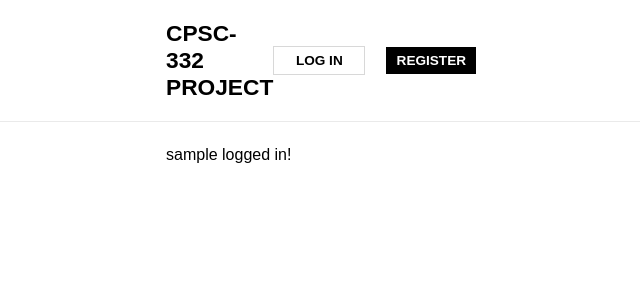
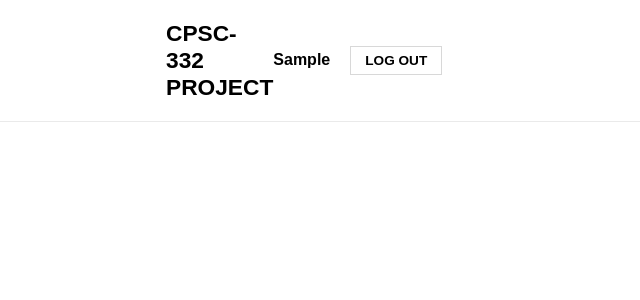
Before and after one commit to waterbearsinspace/cpsc-323-project, a PHP site: page /php/index.php in a window 1280 px wide. Shown: the top 300 px of the page, without its empty margins (354-994 px from the left). Run offline with PHP 8.4, Linux system fonts and the light colour scheme; the visitor is signed in with stand-in values (Sample User, id 1).

Commit message:
Add user logout

```diff
--- a/css/style.css
+++ b/css/style.css
@@ -14,10 +14,6 @@ html {
 
   font-family: sans-serif;
   color: #000000;
-}
-
-h1 {
-  font-size: 1.42em;
 }
 
 hr {
@@ -48,7 +44,7 @@ a:hover {
 
 /* HEADER STYLES */
 
-#header-container {
+.header-container {
   flex: 1;
   display: flex;
 
@@ -61,11 +57,11 @@ a:hover {
   font-size: .85em;
 }
 
-#logo {
+.logo {
   font-size: 1.42em;
 }
 
-#login-container {
+.login-container {
   flex: 1;
   display: flex;
 
@@ -74,7 +70,7 @@ a:hover {
   align-items: center;
 }
 
-#login {
+.login {
   border: #000000;
   border-style: solid;
   border-width: 1px;
@@ -87,7 +83,7 @@ a:hover {
   text-align: center;
 }
 
-#login:hover {
+.login:hover {
   border-color: #000000;
   color: #282bd6;
   line-height: 2em;
@@ -95,25 +91,41 @@ a:hover {
   text-align: center;
 }
 
-#register {
+.logout.login:hover {
+  border-color: #e20a0a;
+  background: #e20a0a;
+  color: #ffffff;
+}
+
+.register {
   background-color: #000000;
   color: white;
   border-style: solid;
   border-width: 1px;
 
   line-height: 2em;
-  width: 90px;
+  width: 114px;
   text-align: center;
 }
 
-#register:hover {
+.register:hover {
   background-color: #7e7e7e;
   border-color: #7e7e7e;
   color: #282bd6;
 
   line-height: 2em;
-  width: 90px;
+  width: 114px;
   text-align: center;
+}
+
+.display-name {
+  font-weight: bold;
+  text-transform: capitalize;
+
+  white-space: nowrap;
+  text-overflow: ellipsis;
+  overflow: hidden;
+  max-width: 275px;
 }
 
 /* REGISTRATION PAGE STYLES */
--- a/php/index.php
+++ b/php/index.php
@@ -12,17 +12,10 @@
 
 <body>
 
+  <!-- Displays the header -->
   <?php
-
     require_once "./page-elements/header.php";
-
-    if (isset($_SESSION['loggedin']) && $_SESSION['loggedin'] == true) {
-      echo($_SESSION['username']) . (' logged in!');
-  }
-
-
   ?>
-
 
 </body>
 
--- /dev/null
+++ b/php/page-elements/header-logged.php
@@ -0,0 +1,11 @@
+<div class = "header-container">
+  <a href = "/index.php" class = "logo"> CPSC-332 PROJECT</a>
+
+  <div class = "login-container">
+    <div class = 'display-name'> <?php echo($_SESSION['username']); ?> </div>
+    <a href = "/cpsc-332-project/php/pages/logout.php" class = "login logout header-link">LOG OUT</a>
+  </div>
+
+</div>
+
+<hr/>
--- a/php/page-elements/header.php
+++ b/php/page-elements/header.php
@@ -1,15 +1,13 @@
 <?php
+
   session_start();
+
+  // Serves different headers depending on whether the user is logged in or not
+  if (isset($_SESSION['loggedin']) && $_SESSION['loggedin'] == true) {
+    require_once "header-logged.php";
+  }
+  else {
+    require_once "header-unlogged.php";
+  }
+
 ?>
-
-<div id = "header-container">
-    <a href = "/index.php" id = "logo"> CPSC-332 PROJECT </a>
-
-    <div id = "login-container">
-      <a href = "/cpsc-332-project/php/pages/login.php" id = "login" class = "header-link">LOG IN</a>
-      <a href = "/cpsc-332-project/php/pages/register.php" id = "register" class = "header-link">REGISTER</a>
-    </div>
-
-  </div>
-
-  <hr/>
--- a/php/pages/login.php
+++ b/php/pages/login.php
@@ -12,10 +12,12 @@
 
 <body>
 
+  <!-- Displays the header -->
   <?php
     require_once "../page-elements/header.php";
   ?>
 
+  <!-- Login form-->
   <?php
     require_once "../sql/login.php";
   ?>
--- a/php/pages/register.php
+++ b/php/pages/register.php
@@ -12,8 +12,14 @@
 
 <body>
 
+  <!-- Displays the header -->
   <?php
     require_once "../page-elements/header.php";
+  ?>
+
+  <!-- Registration form -->
+  <?php
+    require_once "../sql/register.php";
   ?>
 
   <form class = "login-form" action="register.php" method="post">
```
Also changed, not shown: php/page-elements/header-unlogged.php (added, +11 -0 lines), php/pages/logout.php (added, +31 -0 lines), php/sql/conn.php (deleted, +0 -12 lines), php/sql/login.php (+7 -2 lines), php/sql/logout.php (added, +21 -0 lines), php/sql/register.php (+16 -3 lines).
